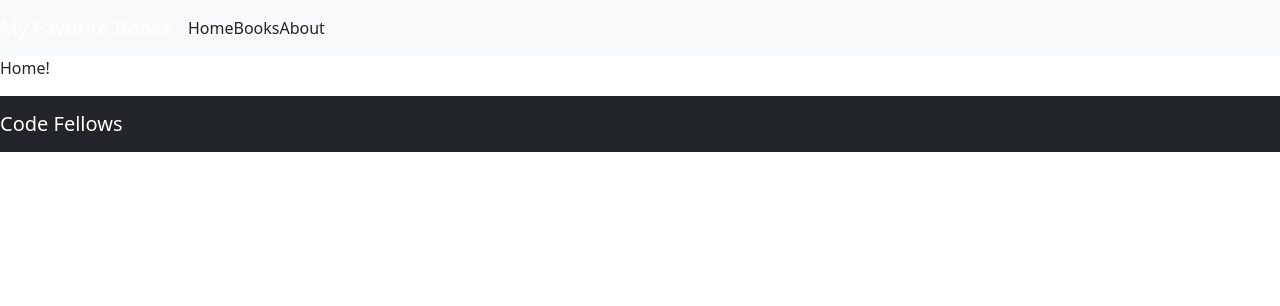
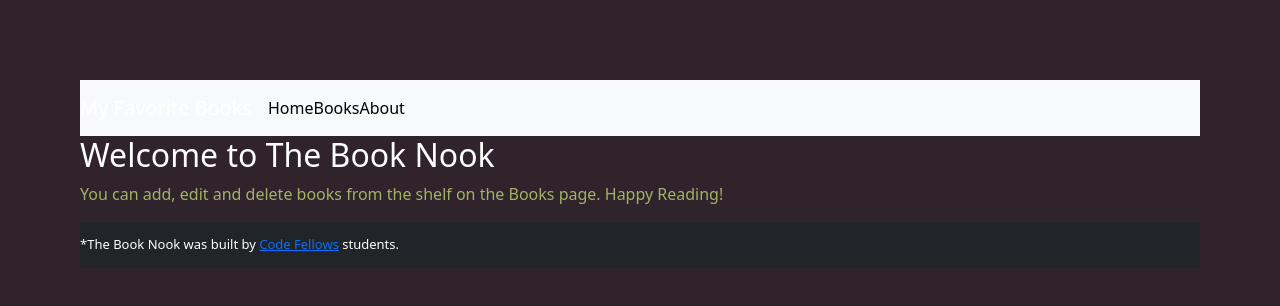
Before and after one commit to lana-z/books-frontend, a React (Vite) app: page / in a window 1280 px wide. Shown: the top 306 px of the page. Built offline with nearby package versions, Linux system fonts and the light colour scheme.

Commit message:
styles added for fun

```diff
--- /dev/null
+++ b/src/App.css
@@ -0,0 +1,34 @@
+
+body{
+    background-color: #30232C;
+    margin: 5em;
+  }
+
+h2{
+    color: #fff;
+}
+
+p {
+    color: #A2B266
+}
+
+div{
+    color: #A2B266
+}
+/* .updatebutton {
+    background-color: blue;
+} */
+
+.caption-container{
+    height: 300px;
+    width: 200px;
+    background-color: grey;
+    display: flex;
+    justify-content: center;
+    align-items: center;
+    margin: 0 auto;
+    position: absolute;
+    top: 50%;
+    left: 50%;
+    transform: translate(-50%, -50%);
+}
--- a/src/App.jsx
+++ b/src/App.jsx
@@ -6,6 +6,7 @@ import Header from './Header';
 import Footer from './Footer';
 import BestBooks from './BestBooks';
 import 'bootstrap/dist/css/bootstrap.min.css';
+import './App.css'
 import {
   BrowserRouter as Router,
   Routes,
@@ -18,7 +19,7 @@ class App extends React.Component {
       <>
         <Router>
           <Header />
-          <Routes>
+          <Routes className="routes">
             <Route exact path="/books" element={<BestBooks />}/>
             <Route exact path="/about" element={<About />}/>
             <Route exact path="/" element={<Home />}/>
--- a/src/BestBooks.jsx
+++ b/src/BestBooks.jsx
@@ -7,6 +7,7 @@ import 'bootstrap/dist/css/bootstrap.min.css';
 import Carousel from 'react-bootstrap/Carousel';
 import BookModal from './BestBooksModal.jsx';
 import UpdateBook from './UpdateBook.jsx';
+
 // import ExampleCarouselImage from 'components/ExampleCarouselImage';
 
 // const server = import.meta.env.VITE_SERVER;
@@ -117,24 +118,28 @@ function BestBooks() {
   if (books) {
     return (
       <>
-        <h2>My Essential Lifelong Learning &amp; Formation Shelf</h2>
-
+        <h2>My Book Nook</h2>
             <BookModal handleSubmit={handleSubmit} handleChange={handleChange}/>
             <Carousel>
               {
               books.map( book =>
 
               <Carousel.Item key= {book._id}>
-            <img src={`https://placehold.co/600x400?text=${book.title}`}/>
+                <img
+                  src="./src/img/joao-unsplash-shelf.jpg"
+                  alt={book.title}
+                  style={{width:"900px", height:"400px"}}
+                />
+                <div className="caption-container">
                   <Carousel.Caption>
                     <h3 style={{cursor:"pointer"}} onClick={ () => selectBook(book)}>{book.title} </h3>
-              <p style={{cursor:"pointer"}} onClick={ () => selectBook(book)}>{book.description}</p>
+                    <p style={{cursor:"pointer", color: "#A2B266"}} onClick={ () => selectBook(book)}>{book.description}</p>
                     <span id={book._id} onClick={handleDelete} style={{marginLeft:".5em", color:"red", cursor:"pointer"}}>Delete Book</span>
                   </Carousel.Caption>
+                </div>
               </Carousel.Item>
               )}
             </Carousel>
-
         <UpdateBook handleSubmit={handleUpdateBook} book={selectedBook} />
       </>
     )
--- a/src/Footer.jsx
+++ b/src/Footer.jsx
@@ -4,8 +4,8 @@ import Navbar from 'react-bootstrap/Navbar';
 class Footer extends React.Component {
   render() {
     return (
-      <Navbar collapseOnSelect expand="lg" bg="dark" variant="dark">
-        <Navbar.Brand>Code Fellows</Navbar.Brand>
+      <Navbar className="nav" collapseOnSelect expand="lg" bg="dark" variant="dark">
+        <Navbar.Brand style={{fontSize: "13px"}}>*The Book Nook was built by <a href="https://www.codefellows.org/">Code Fellows</a> students.</Navbar.Brand>
       </Navbar>
     )
   }
--- a/src/Header.jsx
+++ b/src/Header.jsx
@@ -8,9 +8,9 @@ class Header extends React.Component {
     return (
       <Navbar collapseOnSelect expand="lg" bg="light" variant="dark">
         <Navbar.Brand>My Favorite Books</Navbar.Brand>
-        <NavItem ><Link to="/" className="nav-link">Home</Link></NavItem>
-        <NavItem><Link to="/books" className="nav-link">Books</Link></NavItem>
-        <NavItem><Link to="/about" className="nav-link">About</Link></NavItem>
+        <NavItem ><Link to="/" className="nav-link" style={{color: "black"}}>Home</Link></NavItem>
+        <NavItem><Link to="/books" className="nav-link"  style={{color: "black"}}>Books</Link></NavItem>
+        <NavItem><Link to="/about" className="nav-link" style={{paddingRight: "30px", color: "black"}}>About</Link></NavItem>
       </Navbar>
     )
   }
--- a/src/Home.jsx
+++ b/src/Home.jsx
@@ -2,7 +2,9 @@ function Home(){
 
     return(
         <>
-            <p>Home!</p>
+            <h2>Welcome to The Book Nook</h2>
+            <p>You can add, edit and delete books from the shelf on the Books page. Happy Reading!</p>
+
         </>
     )
 }
--- a/src/UpdateBook.jsx
+++ b/src/UpdateBook.jsx
@@ -31,7 +31,10 @@ function UpdateBook(props) {
             <input onChange={handleChange} name="title" value={book.title}/>
             <input onChange={handleChange} name="description" value={book.description}/>
             {/* <button type="submit">Update Book</button> */}
-            <Button variant="outline-secondary" as="input" type="submit" value="Update Book"></Button>{' '}
+            <Button
+                className="Updatebutton"
+                variant="outline-secondary"
+                as="input" type="submit" value="Update Book"></Button>{' '}
         </form>
         </>
     )
```
Also changed, not shown: 1 other file (tests, documents, lock files or other folders). Lines whose indentation alone changed are shown as unchanged.
